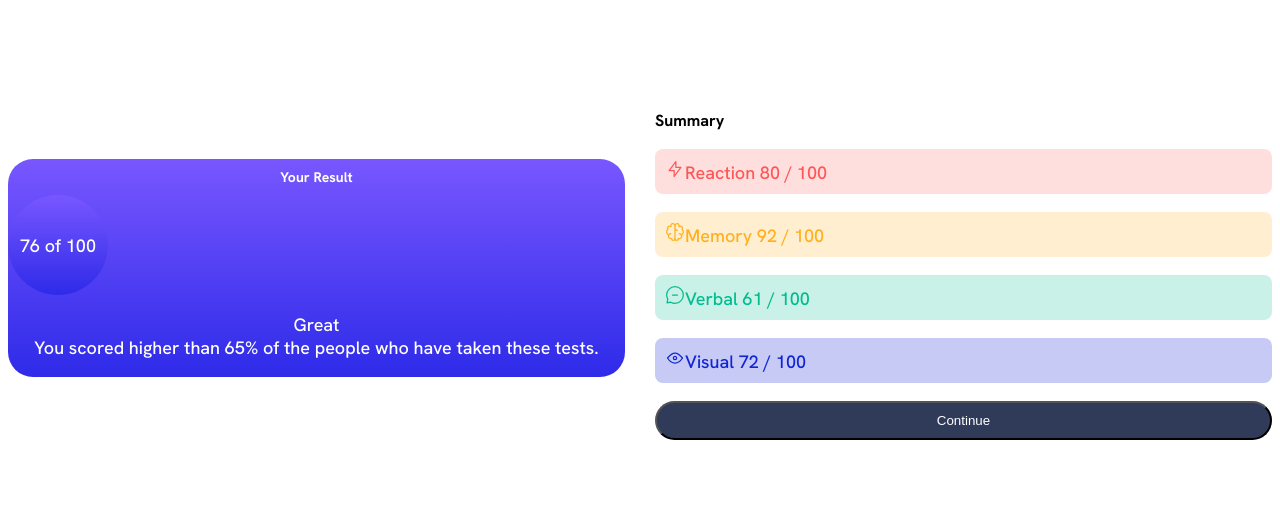
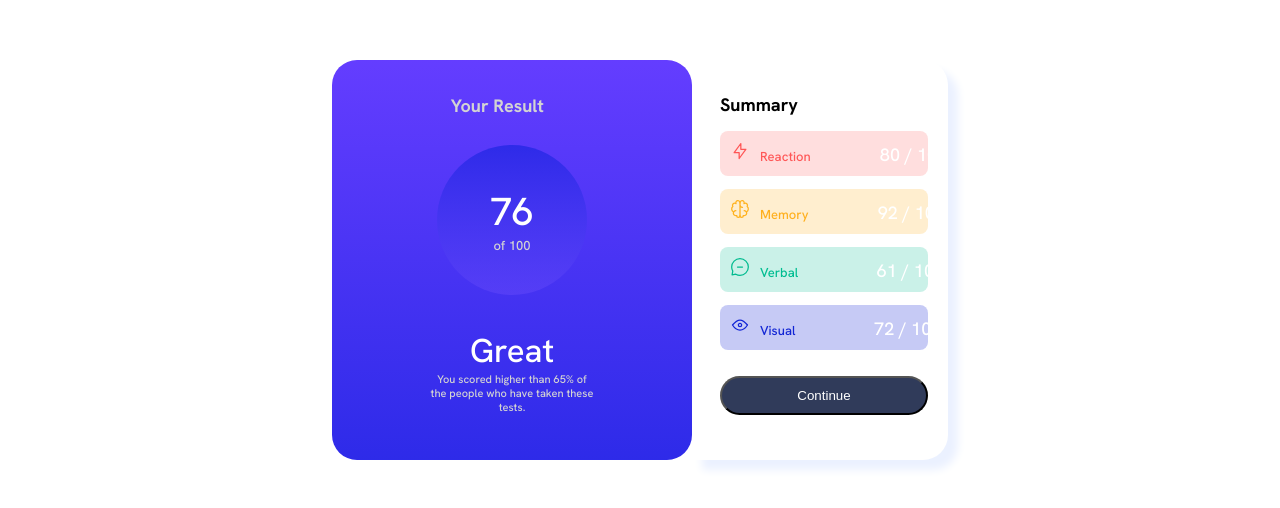
Before and after one commit to rangapin/results-component-main, a plain HTML site: page results-summary-component-main/index.html in a window 1280 px wide. Shown: the part 140-648 px from the top of the page. Drawn offline with Linux system fonts and the light colour scheme.

Commit message:
deskop design almost completed

```diff
--- a/results-summary-component-main/index.html
+++ b/results-summary-component-main/index.html
@@ -13,27 +13,37 @@
 
 <body>
   <div class="container">
+
     <div class="card">
+
       <div class="result">
         <h1>Your Result</h1>
+
         <div class="score-section">
-          <p class="score">76 of 100</p>
+          <p class="score"><span>76</span><br>of 100</p>
         </div>
-        <p class="score-comment">Great <br>
-          You scored higher than 65% of the people who have taken these tests.</p>
+
+        <p class="score-comment"><span>Great</span><br>
+          You scored higher than 65% of <br>the people who have taken these tests.</p>
       </div>
+
       <div class="summary">
         <h2>Summary</h2>
 
-        <p class="reaction"><img src="./assets/images/icon-reaction.svg" alt="icon-reaction"></a>Reaction 80 / 100</p>
-        <p class="memory"> <img src="./assets/images/icon-memory.svg" alt="icon-memory">Memory 92 / 100</p>
-        <p class="verbal"> <img src="./assets/images/icon-verbal.svg" alt="icon-verbal">Verbal 61 / 100</p>
-        <p class="visual"> <img src="./assets/images/icon-visual.svg" alt="icon-visual">Visual 72 / 100</p>
+        <p class="reaction"><img src="./assets/images/icon-reaction.svg" alt="icon-reaction"></a>Reaction <span>80 / 100</span></p>
+
+        <p class="memory"> <img src="./assets/images/icon-memory.svg" alt="icon-memory">Memory <span>92 / 100</span></p>
+
+        <p class="verbal"> <img src="./assets/images/icon-verbal.svg" alt="icon-verbal">Verbal <span>61 / 100</span></p>
+
+        <p class="visual"> <img src="./assets/images/icon-visual.svg" alt="icon-visual">Visual <span>72 / 100</span></p>
 
         <button>Continue</button>
       </div>
+
     </div>
   </div>
+
 </body>
 
 </html>
--- a/results-summary-component-main/style.css
+++ b/results-summary-component-main/style.css
@@ -1,84 +1,164 @@
 body {
+    padding: 0;
+    margin: 0;
+    border-style: none;
     font-family: Hanken Grotesk, sans-serif;
     font-size: 18px;
 }
 
-.card {
+.container {
     display: flex;
     justify-content: center;
     align-items: center;
-    height: 100vh;
+}
+
+.card {
+    background-color: hsl(0, 0%, 100%);
+    display: flex;
+    justify-content: center;
+    align-items: center;
+    height: 800px;
+    width: 50vw;
 }
 
 .result, .summary {
+    height: 50%;
     width: 50%;
     float: left;
     box-sizing: border-box;
-  }
-
+    padding-right: 20px;
+}
 
 .result {
-    background: linear-gradient(to bottom, hsl(252, 100%, 67%), hsl(241, 81%, 54%));
+    width: 45vh;
+    background: linear-gradient(to bottom, hsl(252, 100%, 62%), hsl(241, 81%, 54%));
     text-align: center;
-    color: hsl(0, 0%, 100%);
+    color: lightgray;
     border-radius: 25px;
+    position: relative;
+    padding-right: 50px;
+}
+
+p.score {
+    color: lightgray;
+
 }
 
 h1 {
     font-size: 14px;
 }
 
+.result h1 {
+    position: absolute;
+    top: 1%;
+    left: 33%;
+    padding-top: 18px;
+    font-size: 18px;
+}
+
 .score-section {
-    width: 100px;
-    height: 100px;
-    background: linear-gradient(to bottom, hsl(252, 100%, 67%), hsl(241, 81%, 54%));
+    width: 150px;
+    height: 150px;
+    background: linear-gradient(to top, rgba(121, 87, 255, 0.306), hsla(241, 81%, 54%));
     border-radius: 50%;
     display: flex;
     justify-content: center;
     align-items: center;
     color: #fff;
+    place-items: center;
+    position: absolute;
+    top: 40%;
+    left: 50%;
+    transform: translate(-50%, -50%);
+}
+
+.score-comment {
+    position: absolute;
+    top: 75%;
+    left: 50%;
+    transform: translate(-50%, -50%);
+    font-size: 11px;
 }
 
 h2 {
-    font-size: 16px;
+    padding-top: 1em;
+    font-size: 18px;
+}
+
+span {
+    font-size: 3em;
+    color: hsl(0, 0%, 100%);
+
 }
 
 .summary {
-    margin-left: 30px;
+   box-shadow: 10px 10px 8px hsl(221, 100%, 96%);
+   padding-left: 28px;
+   width: 20vw;
+   border-bottom-right-radius: 25px;
+   border-top-right-radius: 25px;
+   background-color: white;
 }
 
-.reaction {
+.reaction, .memory, .verbal, .visual {
     background-color: rgba(255, 87, 87, 0.192);
     color: hsl(0, 100%, 67%);
     border-radius: 8px;
     padding: 10px;
 }
 
+.reaction, .memory, .verbal, .visual, p {
+    font-size: small;
+}
+
+img {
+    margin-right: 10px;
+}
+
+.reaction span{
+    font-size: 18px;
+    position: relative;
+    left: 35%;
+}
+
 .memory {
     background-color: hsla(39, 100%, 56%, 0.212);
     color: hsl(39, 100%, 56%);
-    border-radius: 8px;
-    padding: 10px;
+}
+
+.memory span{
+    font-size: 18px;
+    position: relative;
+    left: 35%;
 }
 
 .verbal {
     background-color: hsla(166, 100%, 37%, 0.208);
     color: hsl(166, 100%, 37%);
-    border-radius: 8px;
-    padding: 10px;
+}
+
+.verbal span{
+    font-size: 18px;
+    position: relative;
+    left: 40%;
 }
 
 .visual {
     background-color: hsla(234, 85%, 45%, 0.24);
     color: hsl(234, 85%, 45%);
-    border-radius: 8px;
-    padding: 10px;
+}
+
+.visual span{
+    font-size: 18px;
+    position: relative;
+    left: 40%;
 }
 
 button {
     background-color: hsl(224, 30%, 27%);
     color:hsl(0, 0%, 100%);
     padding: 10px;
+    margin-top: 1em;
     width: 100%;
     border-radius: 24px;
 }
```
